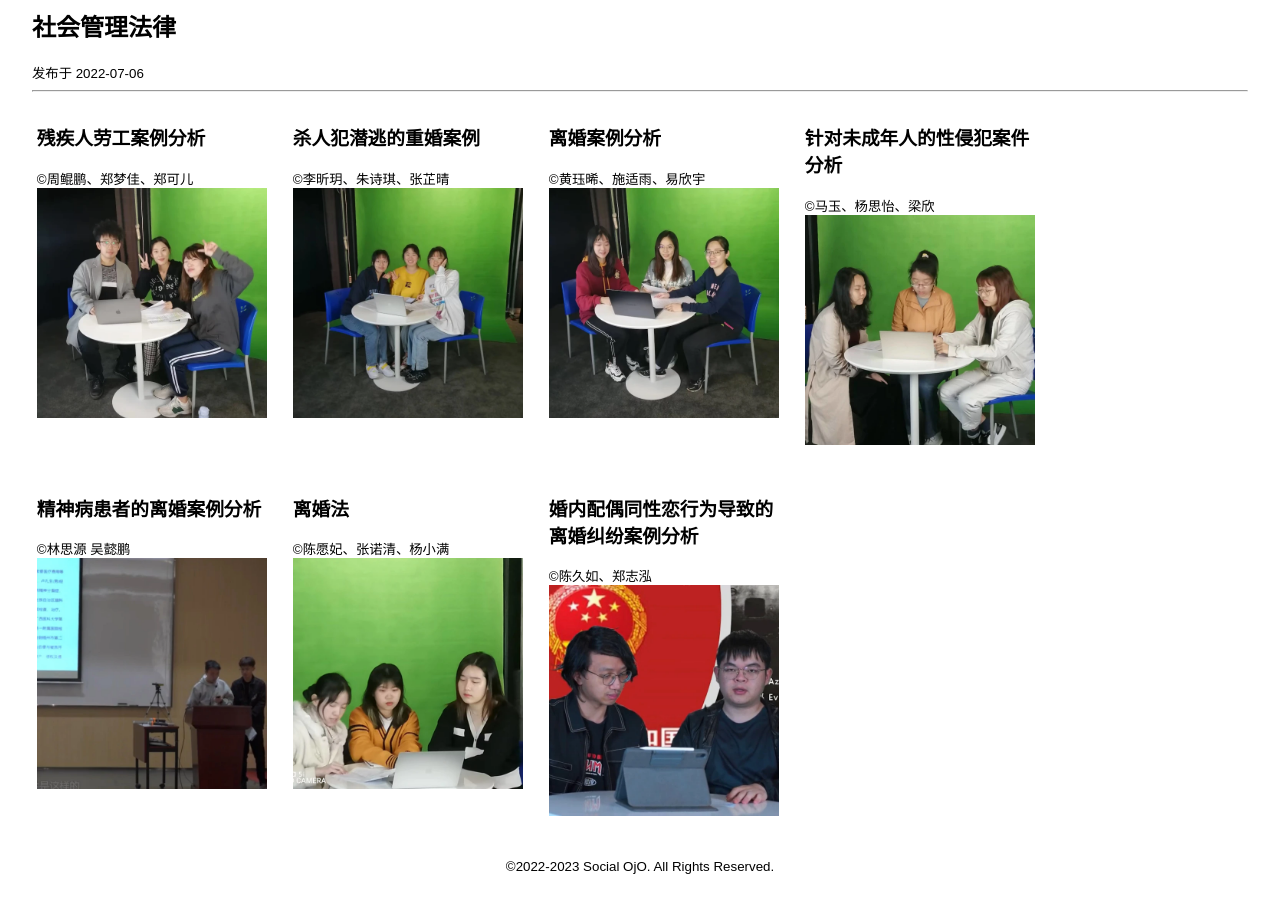
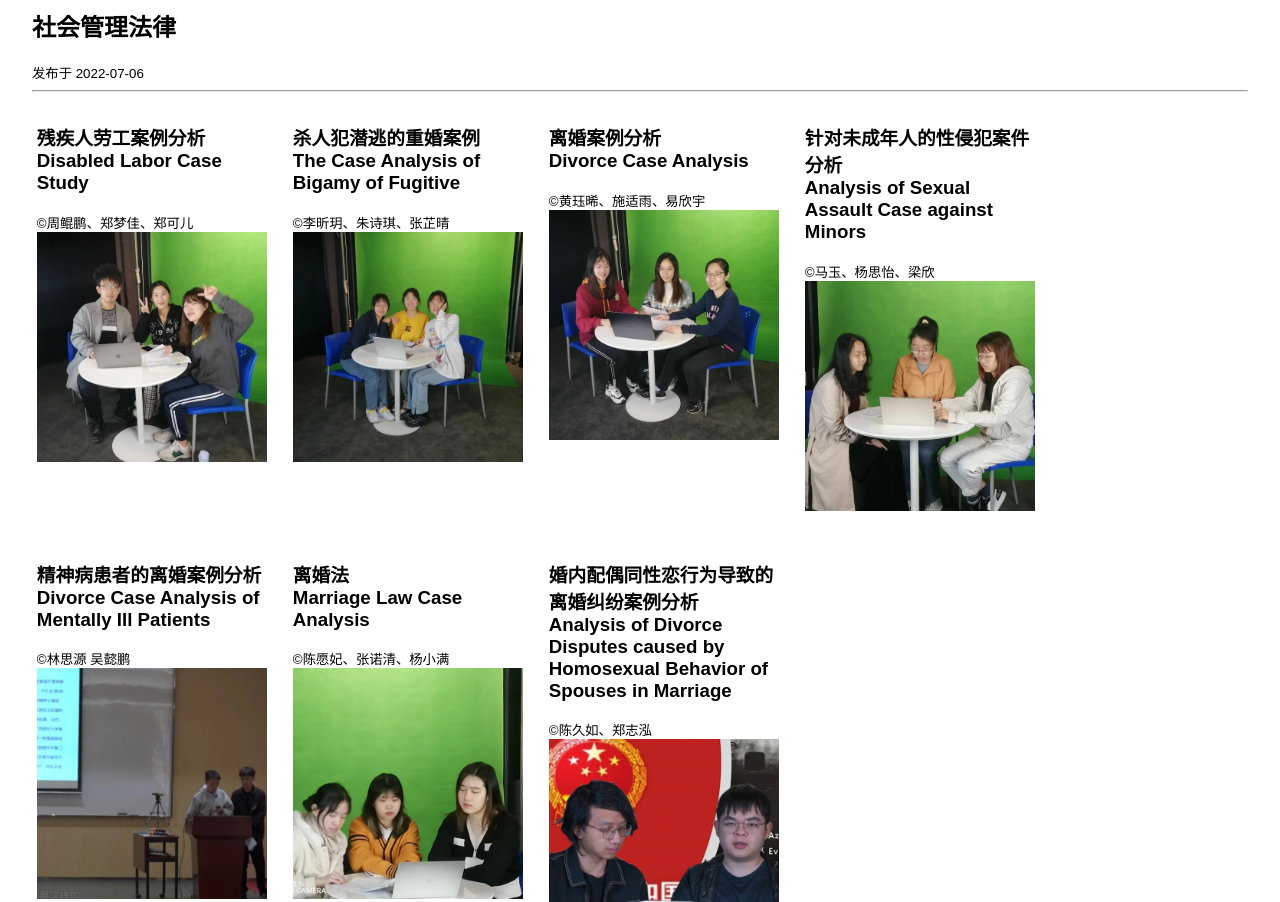
Before and after one commit to heimoshuiyu/social-ojo.org, a Next.js app: page /posts/law in a window 1280 px wide. Shown: the part 460-1362 px from the top of the page. Before the commit the page ends 1335 px from the top, so only its background shows below. Built offline with nearby package versions, Linux system fonts and the light colour scheme.

Commit message:
add translate

```diff
--- a/pages/index.js
+++ b/pages/index.js
@@ -31,8 +31,8 @@ export default function Home() {
         <hr />
         <PostPreview
           href="/posts/law"
-          title="社会管理法律"
-          description="小组研讨真实法律案件的案情和判决"
+          title="社会管理法律 (Social Management Law)"
+          description="小组研讨真实法律案件的案情和判决 Groups discuss facts and verdicts of real legal cases"
           date="2022-07-06"
           bg={bg486}
         />
--- a/pages/posts/law/1.js
+++ b/pages/posts/law/1.js
@@ -18,7 +18,11 @@ export default function LawPage() {
       <Header propBG={group1bg}></Header>
       <main className={homeStyles.container}>
         <section className={styles.post}>
-          <h2>残疾人劳工案例分析</h2>
+          <h2>
+            残疾人劳工案例分析
+            <br />
+            Disabled Labor Case Study
+          </h2>
           <small>发布于 2022-07-06</small>
           <hr />
           <Video
--- a/pages/posts/law/2.js
+++ b/pages/posts/law/2.js
@@ -18,7 +18,11 @@ export default function LawPage() {
       <Header propBG={group2bg}></Header>
       <main className={homeStyles.container}>
         <section className={styles.post}>
-          <h2>杀人犯潜逃的重婚案例</h2>
+          <h2>
+            杀人犯潜逃的重婚案例
+            <br />
+            The Case Analysis of Bigamy of Fugitive
+          </h2>
           <small>发布于 2022-07-06</small>
           <hr />
           <Video
--- a/pages/posts/law/3.js
+++ b/pages/posts/law/3.js
@@ -18,7 +18,11 @@ export default function LawPage() {
       <Header propBG={group3bg}></Header>
       <main className={homeStyles.container}>
         <section className={styles.post}>
-          <h2>离婚案例分析</h2>
+          <h2>
+            离婚案例分析
+            <br />
+            Divorce Case Analysis
+          </h2>
           <small>发布于 2022-07-06</small>
           <hr />
           <Video
--- a/pages/posts/law/4.js
+++ b/pages/posts/law/4.js
@@ -18,7 +18,11 @@ export default function LawPage() {
       <Header propBG={group4bg}></Header>
       <main className={homeStyles.container}>
         <section className={styles.post}>
-          <h2>针对未成年人的性侵犯案件分析</h2>
+          <h2>
+            针对未成年人的性侵犯案件分析
+            <br />
+            Analysis of Sexual Assault Case against Minors
+          </h2>
           <small>发布于 2022-07-06</small>
           <hr />
           <Video
--- a/pages/posts/law/5.js
+++ b/pages/posts/law/5.js
@@ -18,7 +18,11 @@ export default function LawPage() {
       <Header propBG={group5bg}></Header>
       <main className={homeStyles.container}>
         <section className={styles.post}>
-          <h2>精神病患者的离婚案例分析</h2>
+          <h2>
+            精神病患者的离婚案例分析
+            <br />
+            Divorce Case Analysis of Mentally Ill Patients
+          </h2>
           <small>发布于 2022-07-06</small>
           <hr />
           <Video
--- a/pages/posts/law/6.js
+++ b/pages/posts/law/6.js
@@ -18,7 +18,11 @@ export default function LawPage() {
       <Header propBG={group6bg}></Header>
       <main className={homeStyles.container}>
         <section className={styles.post}>
-          <h2>离婚法</h2>
+          <h2>
+            离婚法
+            <br />
+            Marriage Law Case Analysis
+          </h2>
           <small>发布于 2022-07-06</small>
           <hr />
           <Video
--- a/pages/posts/law/index.js
+++ b/pages/posts/law/index.js
@@ -33,7 +33,11 @@ export default function LawPage() {
           <div className={styles.grid}>
             <Link href="/posts/law/1" passHref>
               <div>
-                <h3>残疾人劳工案例分析</h3>
+                <h3>
+                  残疾人劳工案例分析
+                  <br />
+                  Disabled Labor Case Study
+                </h3>
                 <small>
                   <Copyright />
                   周鲲鹏、郑梦佳、郑可儿
@@ -44,7 +48,11 @@ export default function LawPage() {
 
             <Link href="/posts/law/2" passHref>
               <div>
-                <h3>杀人犯潜逃的重婚案例</h3>
+                <h3>
+                  杀人犯潜逃的重婚案例
+                  <br />
+                  The Case Analysis of Bigamy of Fugitive
+                </h3>
                 <small>
                   <Copyright />
                   李昕玥、朱诗琪、张芷晴
@@ -55,7 +63,11 @@ export default function LawPage() {
 
             <Link href="/posts/law/3" passHref>
               <div>
-                <h3>离婚案例分析</h3>
+                <h3>
+                  离婚案例分析
+                  <br />
+                  Divorce Case Analysis
+                </h3>
                 <small>
                   <Copyright />
                   黄珏晞、施适雨、易欣宇
@@ -66,7 +78,11 @@ export default function LawPage() {
 
             <Link href="/posts/law/4" passHref>
               <div>
-                <h3>针对未成年人的性侵犯案件分析</h3>
+                <h3>
+                  针对未成年人的性侵犯案件分析
+                  <br />
+                  Analysis of Sexual Assault Case against Minors
+                </h3>
                 <small>
                   <Copyright />
                   马玉、杨思怡、梁欣
@@ -77,7 +93,11 @@ export default function LawPage() {
 
             <Link href="/posts/law/5" passHref>
               <div>
-                <h3>精神病患者的离婚案例分析</h3>
+                <h3>
+                  精神病患者的离婚案例分析
+                  <br />
+                  Divorce Case Analysis of Mentally Ill Patients
+                </h3>
                 <small>
                   <Copyright />
                   林思源 吴懿鹏
@@ -88,7 +108,11 @@ export default function LawPage() {
 
             <Link href="/posts/law/6" passHref>
               <div>
-                <h3>离婚法</h3>
+                <h3>
+                  离婚法
+                  <br />
+                  Marriage Law Case Analysis
+                </h3>
                 <small>
                   <Copyright />
                   陈愿妃、张诺清、杨小满
@@ -99,7 +123,12 @@ export default function LawPage() {
 
             <Link href="/posts/law/7" passHref>
               <div>
-                <h3>婚内配偶同性恋行为导致的离婚纠纷案例分析</h3>
+                <h3>
+                  婚内配偶同性恋行为导致的离婚纠纷案例分析
+                  <br />
+                  Analysis of Divorce Disputes caused by Homosexual Behavior of
+                  Spouses in Marriage
+                </h3>
                 <small>
                   <Copyright />
                   陈久如、郑志泓
```
Also changed, not shown: pages/posts/law/7.js (+6 -1 lines).
